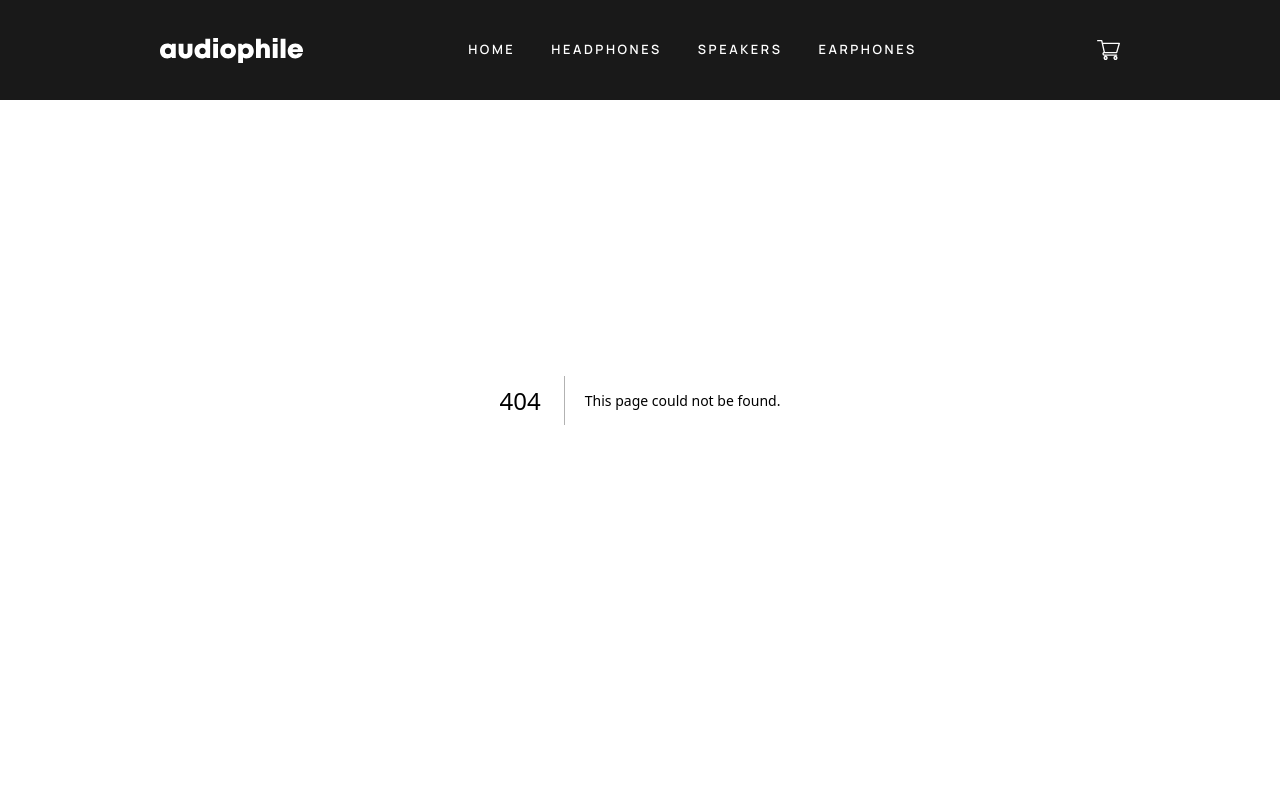
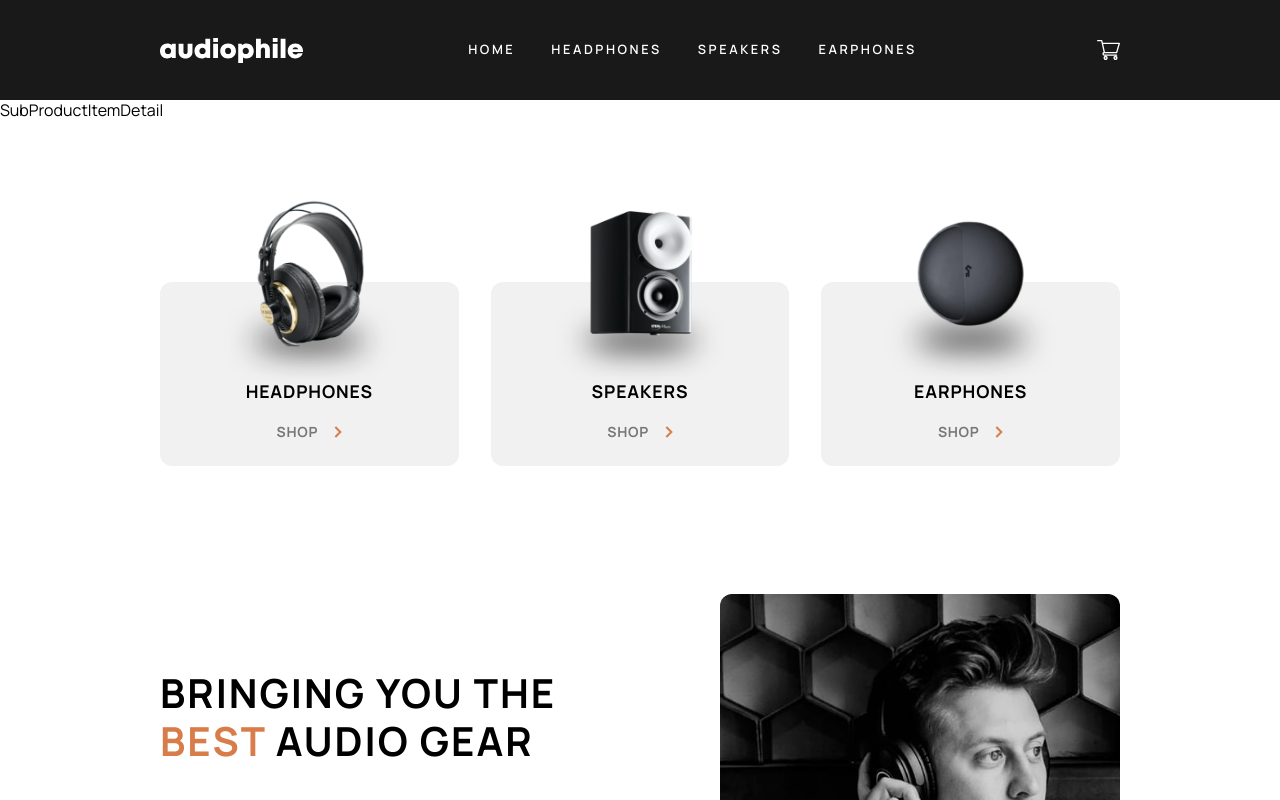
Before and after one commit to NIKO-DEV06/audiophile, a Next.js app: page /headphones/xx59 in a window 1280 px wide. Before the commit this address had no page. Shown: the top 800 px of the page. Built offline with nearby package versions, Linux system fonts and the light colour scheme.

Commit message:
added subproduct details file structure

```diff
--- /dev/null
+++ b/app/earphones/yx1-earphone/page.tsx
@@ -0,0 +1,7 @@
+import SubProductDetails from "@/components/products/subproductDetails/SubProductDetails";
+
+const YX1 = () => {
+  return <SubProductDetails />;
+};
+
+export default YX1;
--- /dev/null
+++ b/app/headphones/xx59/page.tsx
@@ -0,0 +1,7 @@
+import SubProductDetails from "@/components/products/subproductDetails/SubProductDetails";
+
+const XX59 = () => {
+  return <SubProductDetails />;
+};
+
+export default XX59;
--- /dev/null
+++ b/app/headphones/xx99-mark-1/page.tsx
@@ -0,0 +1,7 @@
+import SubProductDetails from "@/components/products/subproductDetails/SubProductDetails";
+
+const MARK1 = () => {
+  return <SubProductDetails />;
+};
+
+export default MARK1;
--- /dev/null
+++ b/app/headphones/xx99-mark-2/page.tsx
@@ -0,0 +1,7 @@
+import SubProductDetails from "@/components/products/subproductDetails/SubProductDetails";
+
+const MARK2 = () => {
+  return <SubProductDetails />;
+};
+
+export default MARK2;
--- /dev/null
+++ b/app/speakers/zx7-speaker/page.tsx
@@ -0,0 +1,7 @@
+import SubProductDetails from "@/components/products/subproductDetails/SubProductDetails";
+
+const ZX7 = () => {
+  return <SubProductDetails />;
+};
+
+export default ZX7;
--- /dev/null
+++ b/app/speakers/zx9-speaker/page.tsx
@@ -0,0 +1,7 @@
+import SubProductDetails from "@/components/products/subproductDetails/SubProductDetails";
+
+const ZX9 = () => {
+  return <SubProductDetails />;
+};
+
+export default ZX9;
--- /dev/null
+++ b/components/products/subproductDetails/SubProductDetails.tsx
@@ -0,0 +1,15 @@
+import About from "@/components/footer/About";
+import Products from "@/components/homepage/products/Products";
+import SubProductItemDetail from "./SubProductItemDetail";
+
+const SubProductDetails = () => {
+  return (
+    <section className="pt-[5.3rem] md:pt-[6.1rem]">
+      <SubProductItemDetail />
+      <Products />
+      <About />
+    </section>
+  );
+};
+
+export default SubProductDetails;
--- /dev/null
+++ b/components/products/subproductDetails/SubProductItemDetail.tsx
@@ -0,0 +1,10 @@
+import xx992 from "@/assets/product-xx99-mark-two-headphones/desktop/image-category-page-preview.jpg";
+import gal1 from "@/assets/product-xx99-mark-two-headphones/desktop/image-gallery-1.jpg";
+import gal2 from "@/assets/product-xx99-mark-two-headphones/desktop/image-gallery-2.jpg";
+import gal3 from "@/assets/product-xx99-mark-two-headphones/desktop/image-gallery-3.jpg";
+
+const SubProductItemDetail = () => {
+  return <div>SubProductItemDetail</div>;
+};
+
+export default SubProductItemDetail;
```
